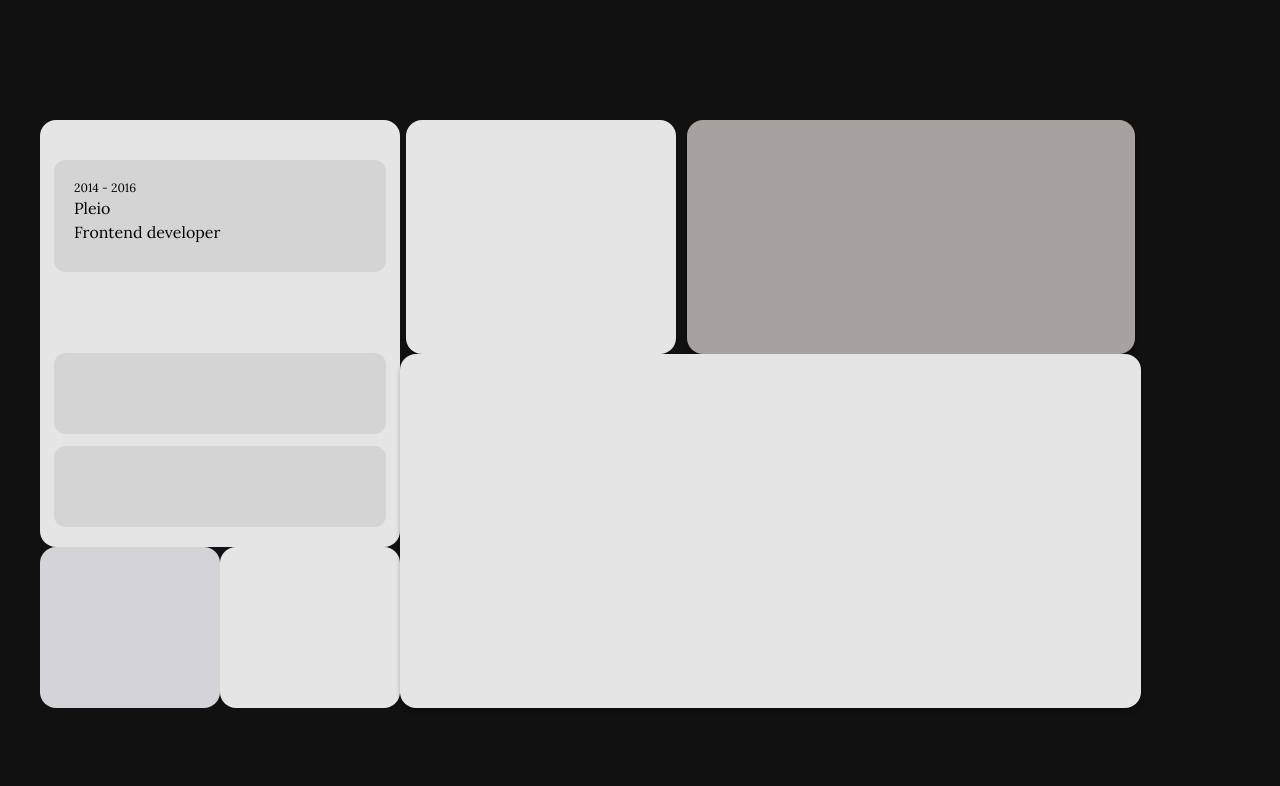
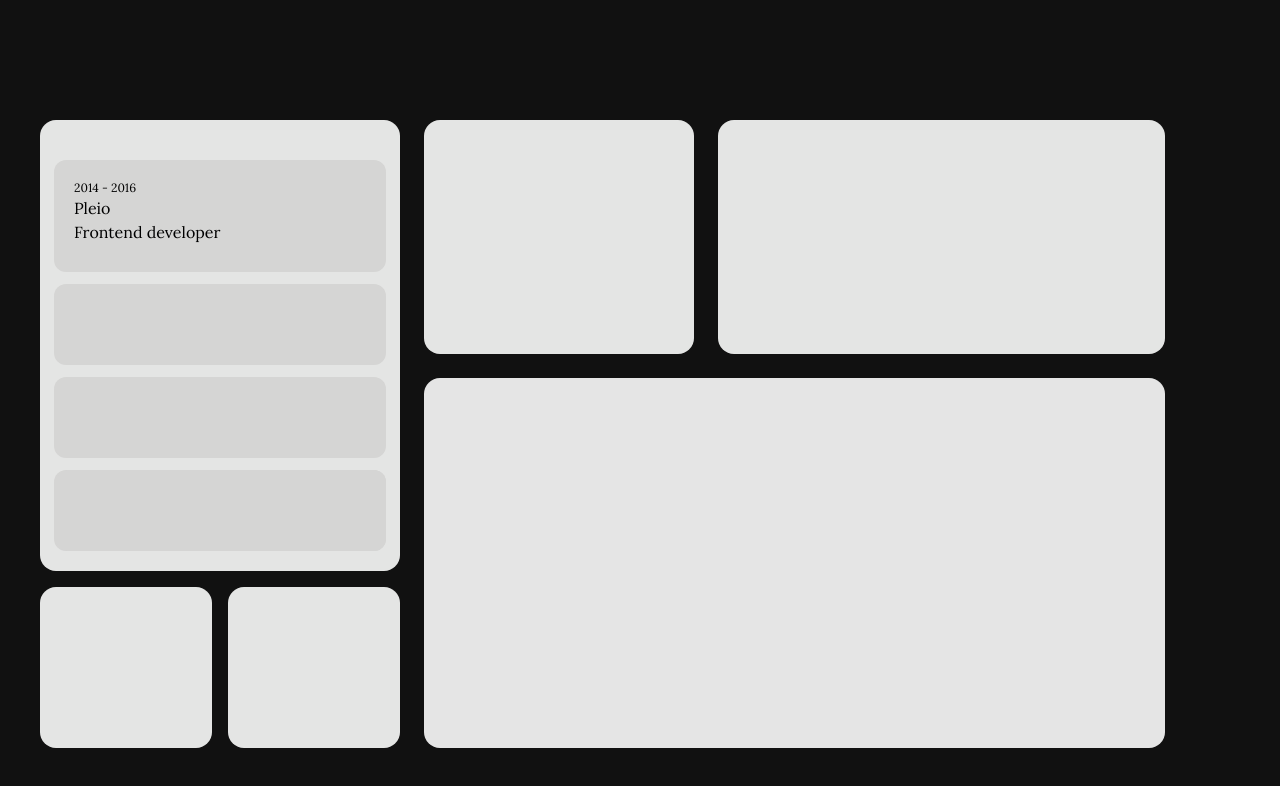
Before and after one commit to remcostoeten/minimalistic-portfolio, a Next.js app: page / in a window 1280 px wide. Shown: the top 786 px of the page. Built offline with nearby package versions, Linux system fonts and the light colour scheme.

Commit message:
add base theme colors and grid structure

```diff
--- a/components/landing/Grid.tsx
+++ b/components/landing/Grid.tsx
@@ -1,48 +1,47 @@
-'use client';
 import React from "react";
 
 export default function Grid() {
     return (
         <div className="px-5">
-            <section className="flex max-md:flex-col max-md:items-stretch">
+            <section className="flex max-md:flex-col gap-l max-md:items-stretch">
                 <div className="flex flex-col items-stretch max-md:w-full">
-                    <div className="flex grow flex-col w-[360px]">
-                        <div className="bg-neutral-200 self-stretch flex w-full flex-col pl-3.5 pr-3.5 pt-10 pb-5 rounded-2xl">
-                            <div className="self-stretch flex w-full flex-col bg-neutral-300 pt-5 pb-7 px-5 rounded-xl">
-                                <div className="flex w-full flex-grow flex-col w-[741px] max-md:max-w-full items-start justify-between">
+                    <div className="flex grow flex-col gap-m w-[360px]">
+                        <div className="bg-grid gap-s self-stretch flex w-full flex-col pl-3.5 pr-3.5 pt-10 pb-5 rounded-2xl">
+                            <div className="self-stretch flex w-full flex-col bg-card-inner pt-5 pb-7 px-5 rounded-xl">
+                                <div className="flex w-full flex-grow flex-col max-md:max-w-full items-start justify-between">
                                     <div className="text-black text-xs">2014 - 2016</div>
                                     <div className="text-black text-base">
                                         Pleio <br /> Frontend developer <br />
                                     </div>
                                 </div>
                             </div>
-                            <div className="self-stretch flex w-full h-[81px] flex-col rounded-xl max-md:mr-0.5" />
-                            <div className="self-stretch flex w-full h-[81px] flex-col bg-neutral-300 rounded-xl" />
-                            <div className="bg-neutral-300 self-stretch flex w-full pr-0 flex-col mt-3 pl-0.5 rounded-xl max-md:mr-0.5">
-                                <div className="self-stretch z-[1] flex w-full h-[81px] flex-col bg-neutral-300 rounded-xl" />
+                            <div className="self-stretch flex w-full h-[81px] bg-card-inner flex-col rounded-xl " />
+                            <div className="self-stretch flex w-full h-[81px] flex-col bg-card-inner rounded-xl" />
+                            <div className="bg-card-inner self-stretch flex w-full pr-0 flex-col pl-0.5 rounded-xl ">
+                                <div className="self-stretch z-[1] flex w-full h-[81px] flex-col bg-card-inner rounded-xl" />
                             </div>
                         </div>
-                        <div className="self-stretch flex items-start justify-between">
-                            <div className="bg-zinc-300 flex h-[161px] flex-col grow shrink-0 basis-auto flex-1 rounded-2xl" />
-                            <div className="bg-neutral-200 flex h-[161px] flex-col grow shrink-0 basis-auto flex-1 rounded-2xl" />
+                        <div className="self-stretch gap-m flex items-start justify-between">
+                            <div className="bg-grid flex h-[161px] flex-col grow shrink-0 basis-auto flex-1 rounded-2xl" />
+                            <div className="bg-grid flex h-[161px] flex-col grow shrink-0 basis-auto flex-1 rounded-2xl" />
                         </div>
                     </div>
                 </div>
                 <div className="flex flex-col items-stretch w-[67%] max-md:w-full">
-                    <div className="flex grow flex-col w-[741px] max-md:max-w-full">
-                        <div className="self-stretch max-md:max-w-full max-md:mr-0.5">
-                            <section className="flex max-md:flex-col max-md:items-stretch">
-                                <div className="flex flex-col items-stretch w-[38%] max-md:w-full">
-                                    <div className="border shadow-[0px_4px_4px_0px_rgba(0,0,0,0.25)] bg-neutral-200 flex w-[270px] max-w-full grow flex-col mx-auto pt-14 pb-16 px-5 rounded-2xl border-solid border-white border-opacity-0">
+                    <div className="flex gap-l grow flex-col w-[741px] max-md:max-w-full">
+                        <div className="self-stretch max-md:max-w-full">
+                            <section className="flex max-md:flex-col max-md:items-stretch  gap-l">
+                                <div className="flex flex-col items-stretch  max-md:w-full">
+                                    <div className="border bg-grid flex w-[270px] max-w-full grow flex-col pt-14 pb-16 px-5 rounded-2xl border-solid border-white border-opacity-0">
                                         {/* Symbol component goes here */}
                                     </div>
                                 </div>
-                                <div className="flex flex-col items-stretch w-[62%] max-md:w-full">
-                                    <div className="border shadow-[0px_4px_4px_0px_rgba(0,0,0,0.25)] bg-stone-400 flex w-[448px] h-[234px] flex-col mx-auto rounded-2xl border-solid border-white border-opacity-0 max-md:max-w-full" />
+                                <div className="flex flex-col items-stretch  max-md:w-full w-screen">
+                                    <div className="border bg-grid flex  h-[234px] flex-col rounded-2xl border-solid border-white border-opacity-0 max-md:max-w-full w-full" />
                                 </div>
                             </section>
                         </div>
-                        <div className="border shadow-[0px_4px_4px_0px_rgba(0,0,0,0.25)] bg-neutral-200 self-stretch flex w-full flex-col-reverse rounded-2xl border-solid border-white border-opacity-0 max-md:max-w-fullC h-full" />
+                        <div className="border bg-neutral-200 self-stretch flex w-full flex-col-reverse rounded-2xl border-solid border-white border-opacity-0 max-md:max-w-fullC h-full" />
                     </div>
                 </div>
             </section>
```
